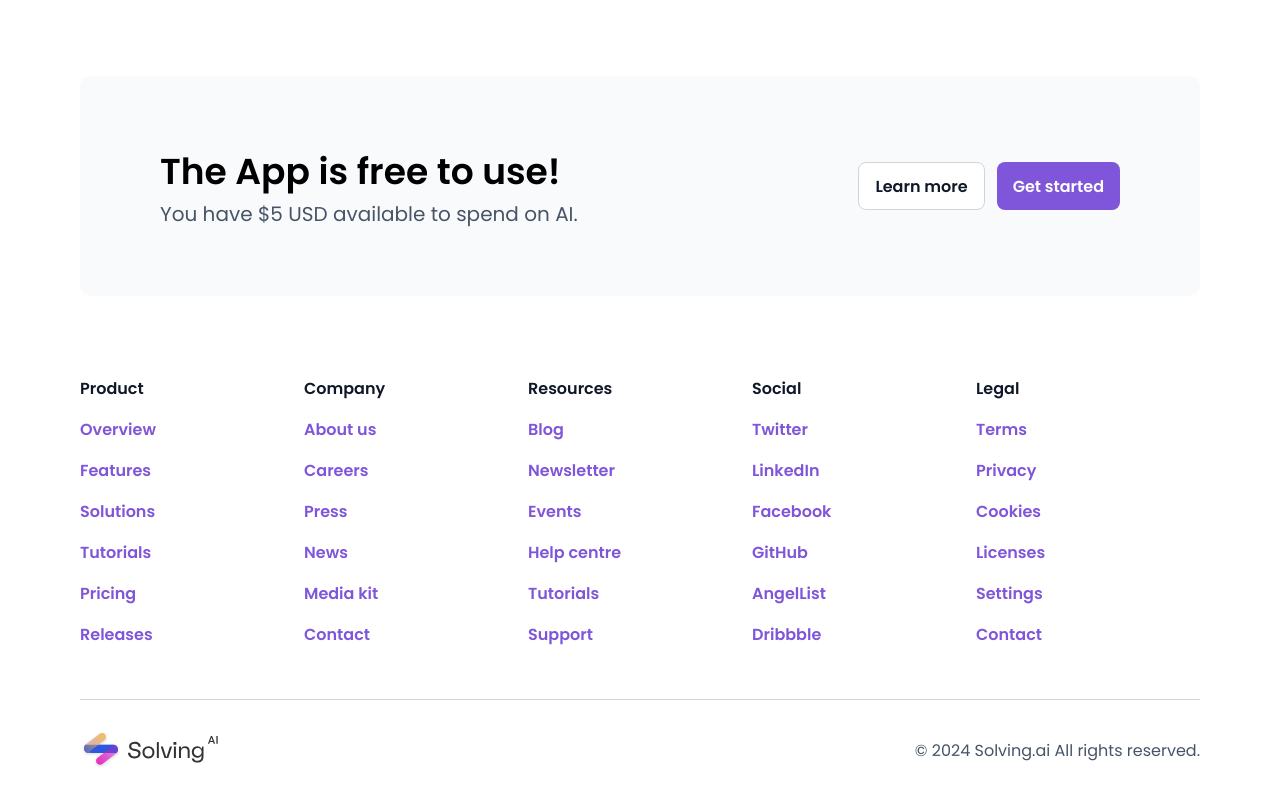
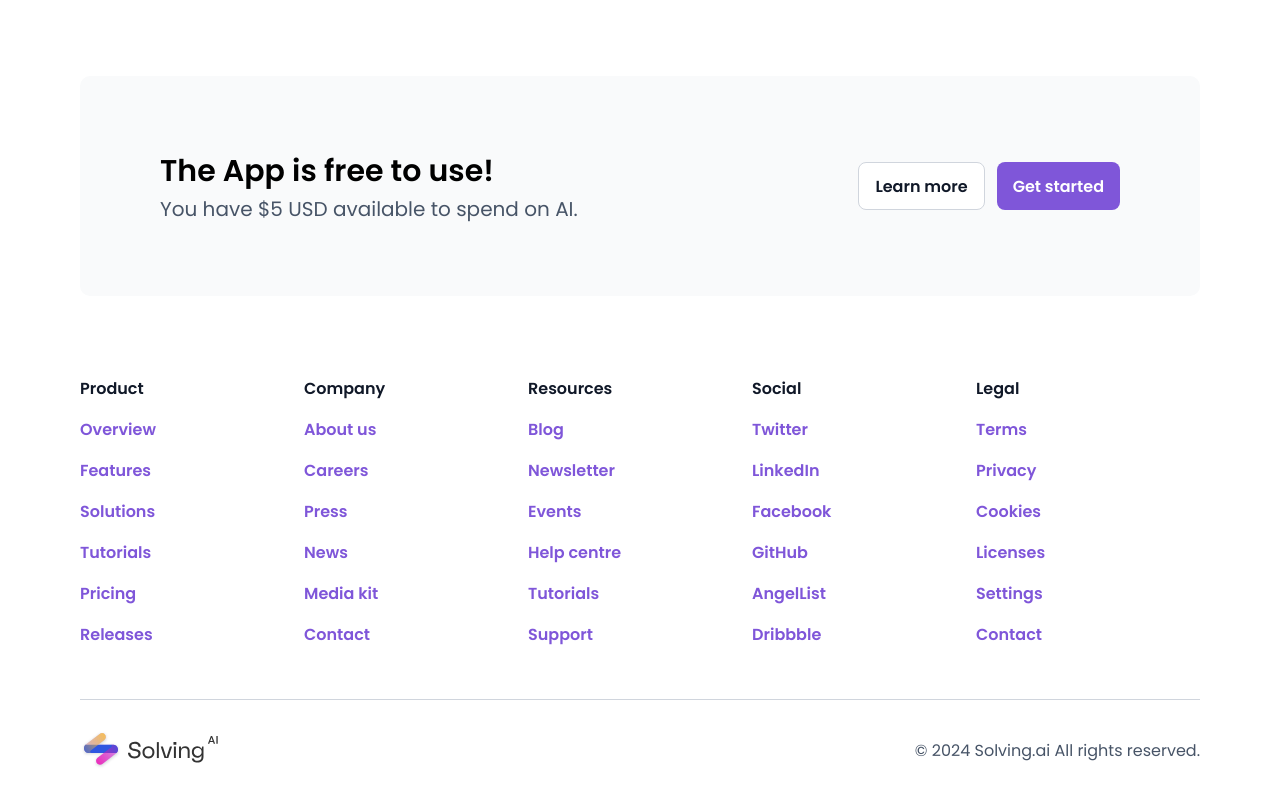
Before and after one commit to edgg72/SAI-assessment, a React (Vite) app: page / in a window 1280 px wide. Shown: the part 1054-1854 px from the top of the page. Built offline with nearby package versions, Linux system fonts and the light colour scheme.

Commit message:
Add new size

```diff
--- a/src/Components/CTAComponent/CTAComponent.scss
+++ b/src/Components/CTAComponent/CTAComponent.scss
@@ -11,7 +11,7 @@
   border-radius: 10px;
 
   &__title {
-    font-size: $size-ll;
+    font-size: $size-lml;
     font-weight: 600;
   }
   &__paragraph {
--- a/src/_base.scss
+++ b/src/_base.scss
@@ -17,6 +17,7 @@ $size-m: 1rem;
 $size-ml: 1.125rem;
 $size-mxl: 1.25rem;
 $size-l: 1.3rem;
+$size-lml: 1.875rem;
 $size-ll: 2.25rem;
 $size-xl: 3.75rem;
 $size-xxl: 5rem;
```
